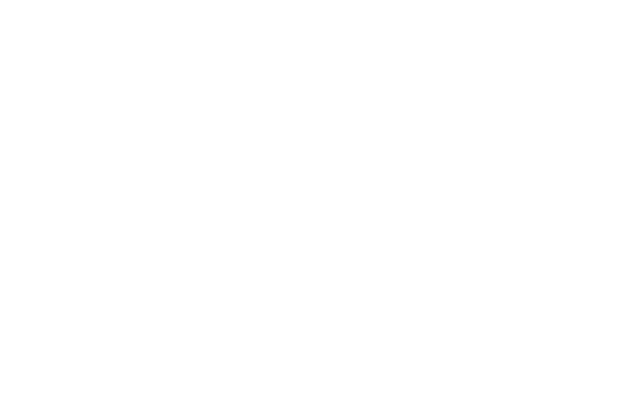
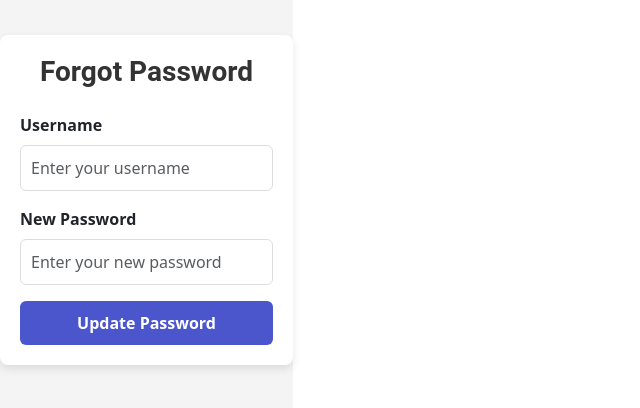
Before and after one commit to Pratikpatil43/masterAdmin_Frontend1, a React (Vite) app: page /forgot-password in a window 1280 px wide. Before the commit this address had no page. Shown: the part 200-608 px from the top of the page, without its empty margins (0-640 px from the left). Built offline with nearby package versions, Linux system fonts and the light colour scheme; the HTML template or start-up script is replaced by a standard one.

Commit message:
updated frontend for forget password

```diff
--- a/src/App.jsx
+++ b/src/App.jsx
@@ -2,6 +2,7 @@
 import { BrowserRouter as Router, Routes, Route } from 'react-router-dom';
 import AuthForm from './pages/AuthForm';
 import Dashboard from './pages/Dashboard';
+import ForgotPassword from './pages/ForgotPassword';
 
 const App = () => {
     return (
@@ -10,6 +11,7 @@
                 <Route path="/" element={<AuthForm type="register" />} />
                 <Route path="/login" element={<AuthForm type="login" />} />
                 <Route path="/register" element={<AuthForm type="register" />} />
+                <Route path="/forgot-password" element={<ForgotPassword />} />
                 {/* Dashboard with nested routes */}
                 <Route path="/dashboard/*" element={<Dashboard />} />
             </Routes>
--- a/src/components/Dashboard/FacultyHandler/FetchFaculty.jsx
+++ b/src/components/Dashboard/FacultyHandler/FetchFaculty.jsx
@@ -1,6 +1,6 @@
 import React, { useEffect, useState } from "react";
 import axios from "axios";
-import { Container, Row, Col, Table, Button, Modal, Form, Alert, Spinner } from "react-bootstrap";
+import { Container, Row, Col, Button, Modal, Form, Alert, Spinner, Card } from "react-bootstrap";
 import { BsPencil, BsTrash } from "react-icons/bs";
 
 // Manually decode JWT
@@ -144,37 +144,30 @@
         </div>
       )}
 
-      {/* Display faculty list in a table */}
+      {/* Display faculty list in cards */}
       {!loading && faculty.length > 0 && (
-        <Table striped bordered hover className="mt-3">
-          <thead>
-            <tr>
-              <th>Name</th>
-              <th>Username</th>
-              <th>Branch</th>
-              <th>Subject</th>
-              <th>Actions</th>
-            </tr>
-          </thead>
-          <tbody>
-            {faculty.map((faculty) => (
-              <tr key={faculty.id}>
-                <td>{faculty.name}</td>
-                <td>{faculty.username}</td>
-                <td>{faculty.branch}</td>
-                <td>{faculty.subject}</td>
-                <td>
+        <Row className="mt-3">
+          {faculty.map((faculty) => (
+            <Col sm={12} md={6} lg={4} key={faculty.id} className="mb-3">
+              <Card>
+                <Card.Body>
+                  <Card.Title>{faculty.name}</Card.Title>
+                  <Card.Subtitle className="mb-2 text-muted">{faculty.branch}</Card.Subtitle>
+                  <Card.Text>
+                    <strong>Username:</strong> {faculty.username}<br />
+                    <strong>Subject:</strong> {faculty.subject}
+                  </Card.Text>
                   <Button variant="warning" className="me-2" onClick={() => handleUpdate(faculty)}>
                     <BsPencil /> Update
                   </Button>
                   <Button variant="danger" onClick={() => { setSelectedFaculty(faculty); setShowDeleteModal(true); }}>
                     <BsTrash /> Delete
                   </Button>
-                </td>
-              </tr>
-            ))}
-          </tbody>
-        </Table>
+                </Card.Body>
+              </Card>
+            </Col>
+          ))}
+        </Row>
       )}
 
       {/* Modal for updating faculty */}
--- a/src/pages/AuthForm.jsx
+++ b/src/pages/AuthForm.jsx
@@ -71,7 +71,6 @@
             alert('An error occurred while processing your request');
         }
     };
-
 
     return (
         <div className="d-flex justify-content-center align-items-center" style={{ minHeight: '100vh', background: '#f4f4f4' }}>
@@ -153,25 +152,13 @@
                         />
                     </Form.Group>
 
-                    {/* Role Selector (Register Only) */}
-                    {type === 'register' && (
-                        <Form.Group className="mb-3" controlId="formBasicRole">
-                            <Form.Label style={{ fontWeight: '600', fontSize: '16px' }}>Role</Form.Label>
-                            <Form.Control
-                                as="select"
-                                value={role}
-                                disabled
-                                size="sm"
-                                style={{
-                                    fontSize: '14px',
-                                    padding: '12px',
-                                    borderRadius: '8px',
-                                    border: '1px solid #ddd'
-                                }}
-                            >
-                                <option value="masterAdmin">masterAdmin</option>
-                            </Form.Control>
-                        </Form.Group>
+                    {/* Forgot Password Link (Login Only) */}
+                    {type === 'login' && (
+                        <div className="mb-3 text-center">
+                            <RouterLink to="/forgot-password" style={{ fontSize: '14px', color: '#4c56cc', textDecoration: 'none' }}>
+                                Forgot Password?
+                            </RouterLink>
+                        </div>
                     )}
 
                     {/* Submit Button */}
--- /dev/null
+++ b/src/pages/ForgotPassword.jsx
@@ -0,0 +1,131 @@
+import React, { useState } from 'react';
+import axios from 'axios';
+
+const ForgotPassword = () => {
+    const [username, setUsername] = useState('');
+    const [newPassword, setNewPassword] = useState('');
+    const [message, setMessage] = useState('');
+    const [loading, setLoading] = useState(false);
+    const [isPasswordUpdated, setIsPasswordUpdated] = useState(false);
+
+    const handleSubmit = async (e) => {
+        e.preventDefault();
+        setLoading(true); // Show loader
+
+        try {
+            const response = await axios.put('http://localhost:5000/api/masterAdmin/forgetPassword', {
+                username,
+                newPassword,
+            });
+
+            if (response.status === 200) {
+                setMessage(response.data.message);
+                setIsPasswordUpdated(true); // Indicate password update success
+            } else {
+                setMessage(response.data.message || 'Failed to update the password.');
+            }
+        } catch (error) {
+            console.error('Error:', error);
+            setMessage(error.response?.data?.message || 'An error occurred while updating the password.');
+        } finally {
+            setLoading(false); // Hide loader
+        }
+    };
+
+    return (
+        <div className="d-flex justify-content-center align-items-center" style={{ minHeight: '100vh', background: '#f4f4f4' }}>
+            <div
+                style={{
+                    maxWidth: '400px',
+                    width: '100%',
+                    padding: '20px',
+                    background: '#fff',
+                    borderRadius: '8px',
+                    boxShadow: '0 4px 8px rgba(0, 0, 0, 0.1)',
+                }}
+            >
+                <h3
+                    className="text-center mb-4"
+                    style={{ fontFamily: 'Roboto, sans-serif', fontWeight: '700', color: '#333' }}
+                >
+                    Forgot Password
+                </h3>
+                {message && <div className="alert alert-info text-center">{message}</div>}
+
+                {isPasswordUpdated ? (
+                    // Show login button after successful password update
+                    <div className="text-center">
+                        <p>Your password has been updated successfully!</p>
+                        <a
+                            href="/login"
+                            className="btn btn-success"
+                            style={{
+                                padding: '10px',
+                                fontWeight: '600',
+                                background: '#4CAF50',
+                                border: 'none',
+                                borderRadius: '6px',
+                                textDecoration: 'none',
+                                color: '#fff',
+                            }}
+                        >
+                            Go to Login
+                        </a>
+                    </div>
+                ) : (
+                    // Show form for password update
+                    <form onSubmit={handleSubmit}>
+                        <div className="mb-3">
+                            <label htmlFor="username" className="form-label" style={{ fontWeight: '600' }}>
+                                Username
+                            </label>
+                            <input
+                                type="text"
+                                id="username"
+                                className="form-control"
+                                value={username}
+                                onChange={(e) => setUsername(e.target.value)}
+                                placeholder="Enter your username"
+                                required
+                                style={{ padding: '10px', borderRadius: '6px', border: '1px solid #ddd' }}
+                            />
+                        </div>
+                        <div className="mb-3">
+                            <label htmlFor="newPassword" className="form-label" style={{ fontWeight: '600' }}>
+                                New Password
+                            </label>
+                            <input
+                                type="password"
+                                id="newPassword"
+                                className="form-control"
+                                value={newPassword}
+                                onChange={(e) => setNewPassword(e.target.value)}
+                                placeholder="Enter your new password"
+                                required
+                                style={{ padding: '10px', borderRadius: '6px', border: '1px solid #ddd' }}
+                            />
+                        </div>
+                        <button
+                            type="submit"
+                            className="btn btn-primary w-100"
+                            style={{ padding: '10px', fontWeight: '600', background: '#4c56cc', border: 'none', borderRadius: '6px' }}
+                            disabled={loading} // Disable button while loading
+                        >
+                            {loading ? (
+                                <span
+                                    className="spinner-border spinner-border-sm"
+                                    role="status"
+                                    aria-hidden="true"
+                                    style={{ marginRight: '5px' }}
+                                ></span>
+                            ) : null}
+                            {loading ? 'Updating...' : 'Update Password'}
+                        </button>
+                    </form>
+                )}
+            </div>
+        </div>
+    );
+};
+
+export default ForgotPassword;
```
Lines whose indentation alone changed are shown as unchanged.
